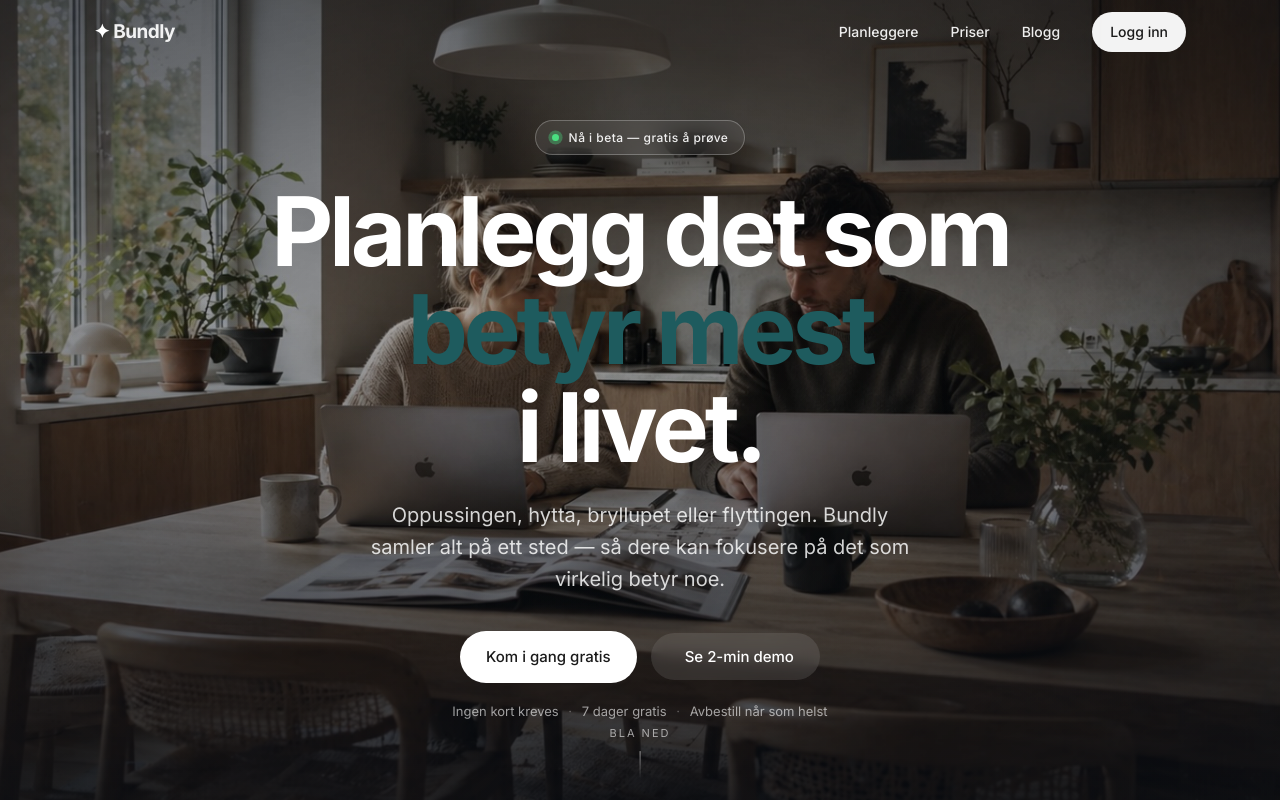
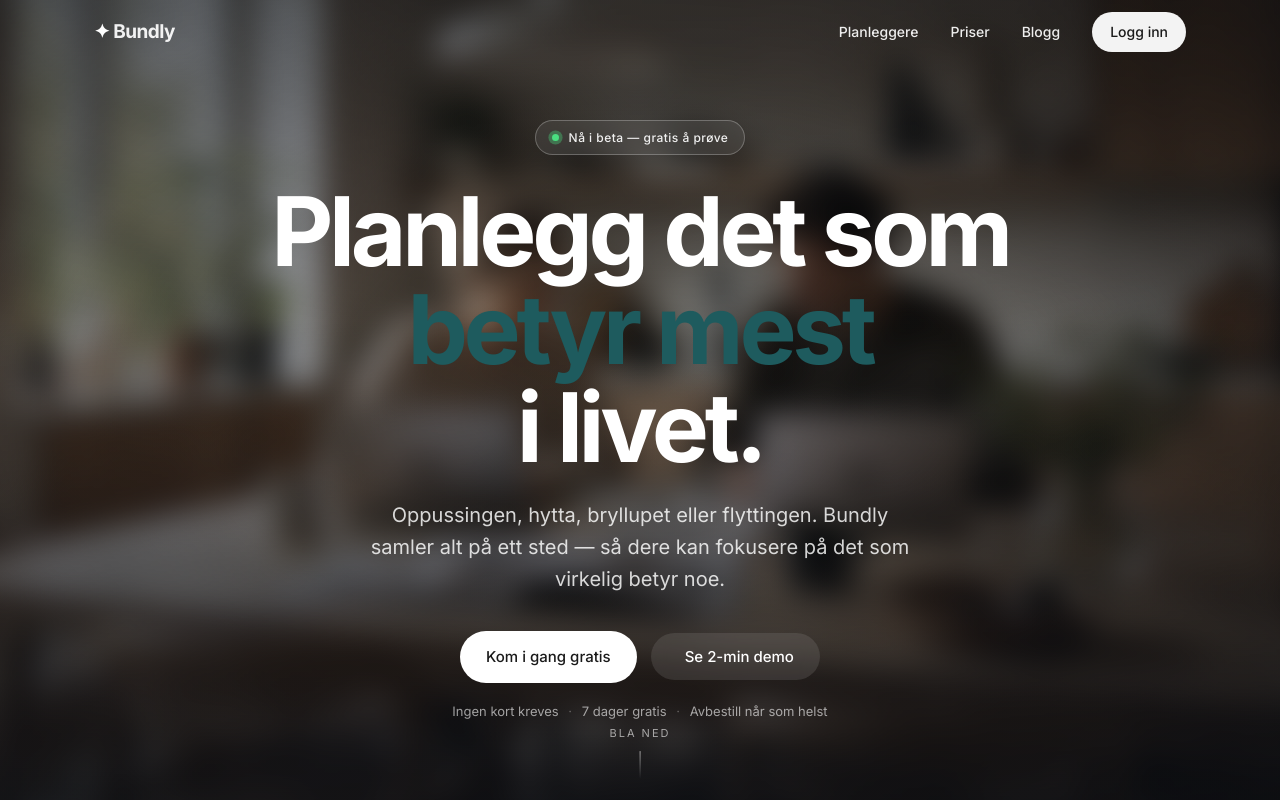
Before and after one commit to mortenvee/bundly, a website: page index-v2.html in a window 1280 px wide. Shown: the top 800 px of the page. Drawn offline with Linux system fonts and the light colour scheme.

Commit message:
Prototype v2: invert hero blur — start blurred, sharpen on scroll
Reverse the previous behaviour. The hero now opens with a soft
14px blur, evoking a dreamy/cinematic intro, and progressively
sharpens as the user scrolls. Reaches full clarity at ~50% through
the section so the image doesn't stay blurred while content below
is in view.

- Set initial blur in CSS so first paint is already blurred (no
  flash of sharp image before JS runs)
- Drop the opacity fade — kept just the blur reveal
- progress *= 2 so the sharpening completes in the first half of
  the scroll, the bottom half stays crisp

Co-Authored-By: Claude Sonnet 4.6 <noreply@anthropic.com>

```diff
--- a/index-v2.html
+++ b/index-v2.html
@@ -160,8 +160,10 @@
       /* Skalerer litt opp så vi unngår at blur-kantene viser */
       transform: scale(1.1);
       transform-origin: center;
-      will-change: filter, opacity;
-      transition: filter .1s linear, opacity .1s linear;
+      will-change: filter;
+      transition: filter .1s linear;
+      /* Start blurret — JS reduserer blur etter hvert som brukeren scroller */
+      filter: blur(14px);
     }
     /* Plassholder for fremtidig video — bytt .cinema-bg div ut med <video> ved behov */
     .cinema-overlay {
@@ -1532,13 +1534,13 @@
     if (y > 60) nav.classList.add('scrolled');
     else nav.classList.remove('scrolled');
 
-    // Hero blur + fade (basert på hvor langt vi er gjennom cinema-seksjonen)
+    // Hero starter blurret og blir skarpere når brukeren scroller
     if (cinema && cinemaBg) {
       const h = cinema.offsetHeight;
-      const progress = Math.min(1, Math.max(0, y / h));
-      // Maks 18px blur, 35 % nedtoning ved bunnen
-      cinemaBg.style.filter = `blur(${progress * 18}px)`;
-      cinemaBg.style.opacity = 1 - progress * 0.35;
+      // Nå skarpt etter ~50 % av seksjonen for en raskere "reveal"
+      const progress = Math.min(1, Math.max(0, (y / h) * 2));
+      const maxBlur = 14;
+      cinemaBg.style.filter = `blur(${maxBlur * (1 - progress)}px)`;
     }
     ticking = false;
   }
```
